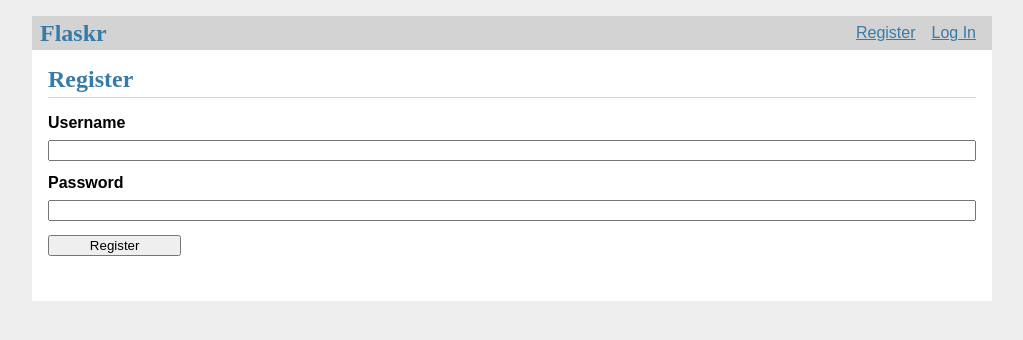
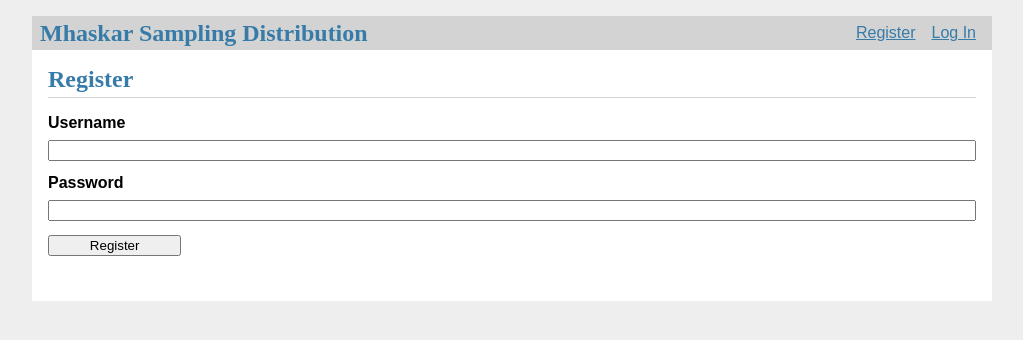
Before and after one commit to aryanmhaskar/SamplingDistributionWebsite, a Flask app: page /auth/register in a window 1280 px wide. Shown: the top 340 px of the page, without its empty margins (128-1151 px from the left). Run offline with Flask 2, Linux system fonts and the light colour scheme.

Commit message:
changed title

```diff
--- a/flaskr/templates/base.html
+++ b/flaskr/templates/base.html
@@ -2,7 +2,7 @@
 <title>{% block title %}{% endblock %} - Flaskr</title>
 <link rel="stylesheet" href="{{ url_for('static', filename='style.css') }}">
 <nav>
-  <h1>Flaskr</h1>
+  <h1>Mhaskar Sampling Distribution</h1>
   <ul>
     {% if g.user %}
       <li><span>{{ g.user['username'] }}</span>
```
